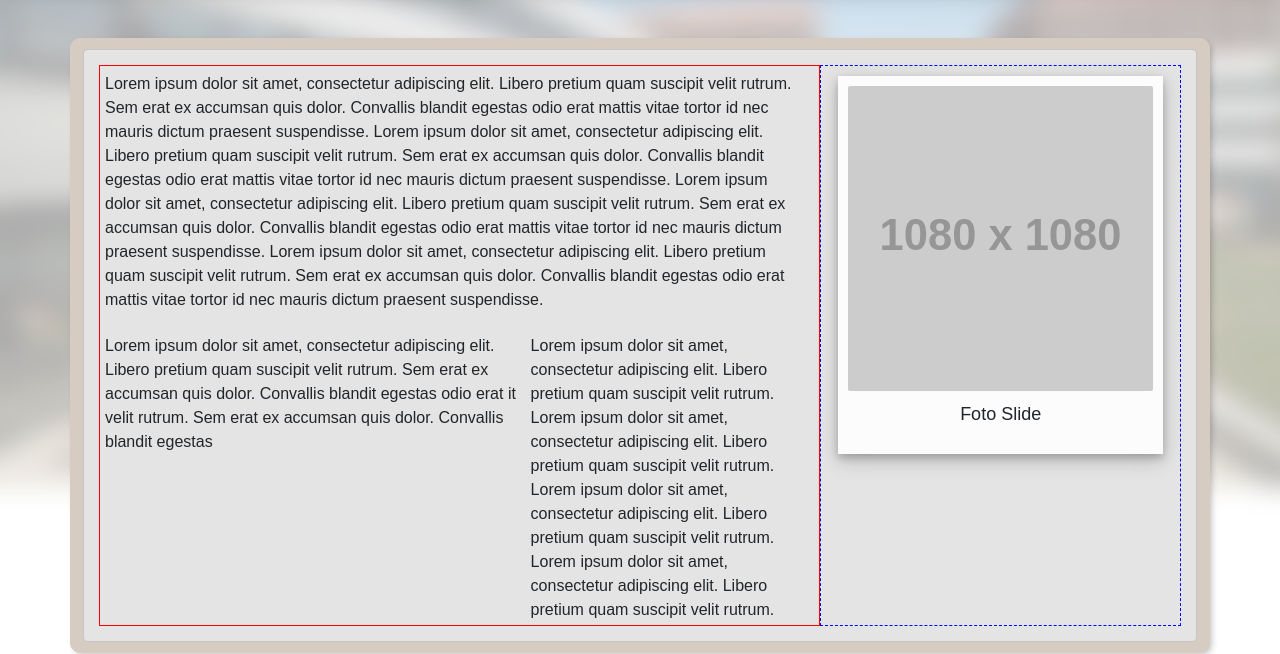
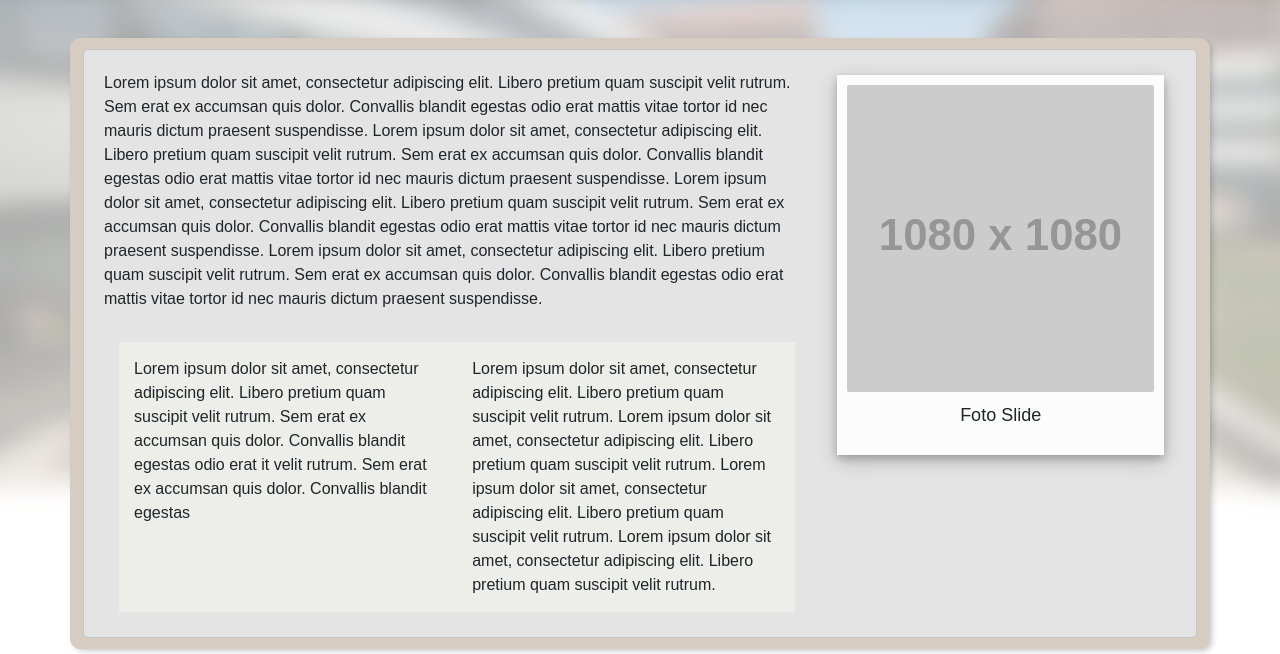
Before and after one commit to marccadell/grupo10_practicaCSS, a plain HTML site: page index.html in a window 1280 px wide. Shown: the part 333-987 px from the top of the page. Drawn offline with nearby package versions, Linux system fonts and the light colour scheme; placeholder pictures from the web are drawn by us.

Commit message:
Correccion global aplicada en componentes

```diff
--- a/index.html
+++ b/index.html
@@ -95,13 +95,13 @@
                     id nec mauris dictum praesent suspendisse.
                 </div>
                 <div class="row row-2">
-                    <div class="col-md-5">Lorem ipsum dolor sit amet, consectetur adipiscing elit. Libero pretium quam
+                    <div class="col-md-6">Lorem ipsum dolor sit amet, consectetur adipiscing elit. Libero pretium quam
                         suscipit velit rutrum. Sem erat ex accumsan quis dolor. Convallis blandit egestas odio erat
                         it velit rutrum. Sem erat ex accumsan quis dolor. Convallis blandit egestas
 
 
                     </div>
-                    <div class="col-md-3">
+                    <div class="col-md-6">
                         Lorem ipsum dolor sit amet, consectetur adipiscing elit. Libero pretium quam suscipit velit
                         rutrum. Lorem ipsum dolor sit amet, consectetur adipiscing elit. Libero pretium quam suscipit
                         velit
--- a/styles/styles.css
+++ b/styles/styles.css
@@ -271,14 +271,13 @@ button[type="submit"]:hover {
 
 .row-2 {
     border: none;
-    padding: 0;
+    margin: 5px 5px 0 10px !important;
+    padding: 10px !important;
 }
 
 .row .col-md-8 {
     /* No modificar padding */
     padding: 1px 10px 0 0 !important;
-    border: 1px solid red;
-
     height: auto;
     min-height: auto !important;
 }
@@ -297,30 +296,21 @@ button[type="submit"]:hover {
     color: var(--color-text-green);
     width: 92%;
     margin: 5px 10px 0;
-    padding-right: 15px;
     overflow: auto;
+    padding: 5px 10px 0 20px !important;
 }
 
 .row .pb-3 .code-example code {
     font-size: 16px;
 }
 
-.row .col-md-5 {
-    /* No modificar width */
-    width: 60%;
-}
 
-.row .col-md-3 {
-    /* No modificar width */
-    width: 40%;
-
-}
-
-.row .col-md-3,
-.row .col-md-5 {
+.row .col-md-6 {
     height: auto;
     /* No modificar padding */
-    padding: 1px 5px 3px;
+    padding: 15px 15px;
+    background-color: var(--color-bg-secondary);
+
 }
 
 .row .col-md-4 {
@@ -329,8 +319,6 @@ button[type="submit"]:hover {
     gap: 12px;
     min-height: auto;
     height: auto;
-
-    border: 1px dashed blue;
 }
 
 
```
Also changed, not shown: 02-proyecto.html (+2 -2 lines), 03-benchmarking.html (+2 -2 lines), 04-sketch.html (+2 -2 lines), 05-figma-componentes.html (+2 -2 lines), 06-figma-error.html (+2 -2 lines).
